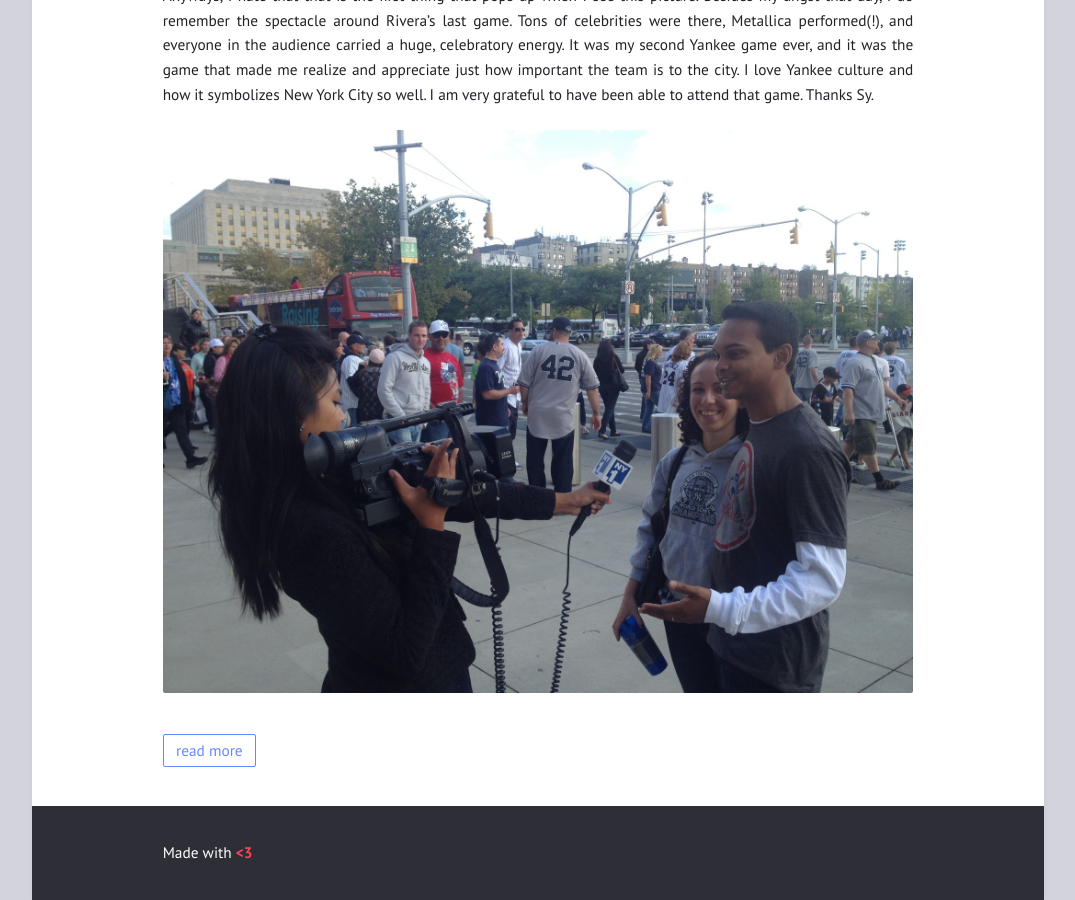
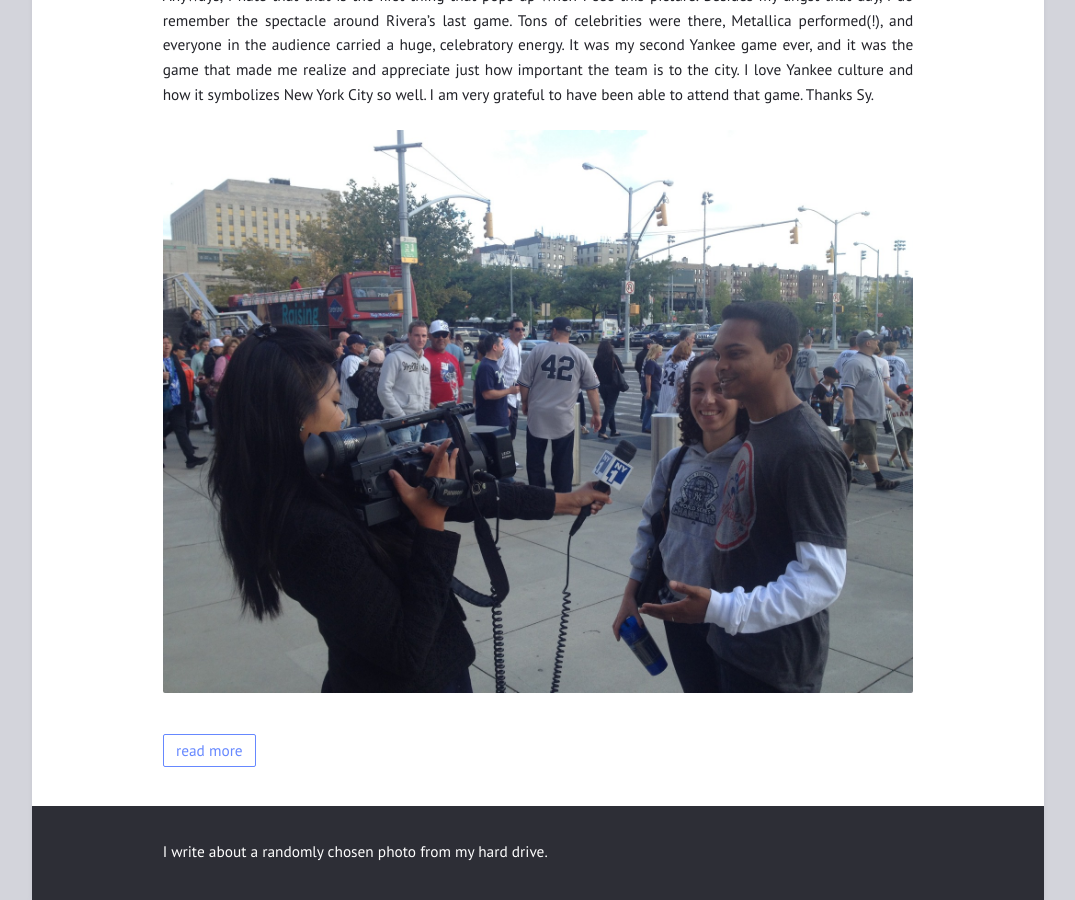
Before and after one commit to tanxahmed/connectingdots, a Jekyll site: the page built from index.html, in a window 1280 px wide and 900 px high, scrolled down 1253 px. Shown: the whole window, without its empty margins (102-1177 px from the left). Built offline with Jekyll 4.4.1, drawn with Linux system fonts in a browser that asks for light colours.

Commit message:
Update _config.yml

```diff
--- a/_config.yml
+++ b/_config.yml
@@ -1,6 +1,6 @@
 title: "Connectin Dots"
 author: "Tan"
-description: "Made with <b style=\"color: #f45;\">&lt;3</b>"
+description: "I write about a randomly chosen photo from my hard drive."
 permalink: /:title/
 lang: "en"
 excerpt_separator: "\n\n\n"
```
